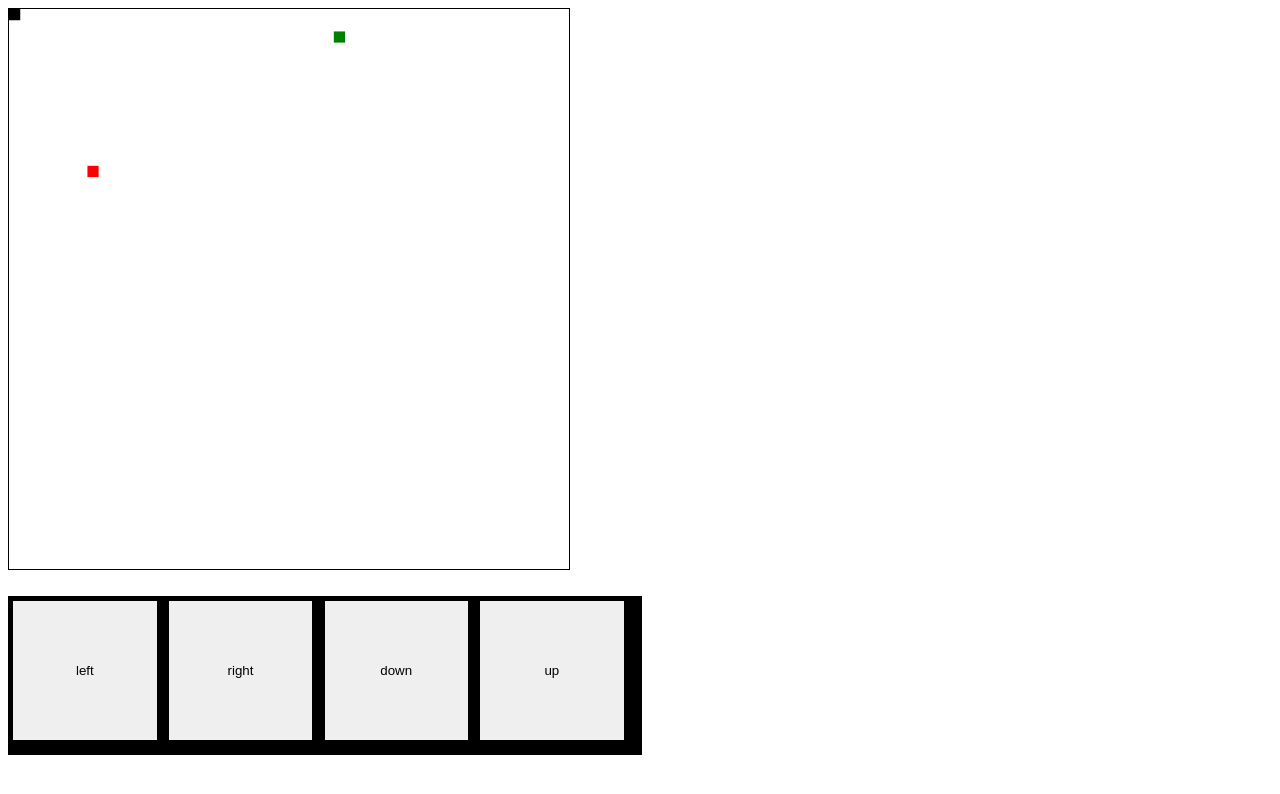
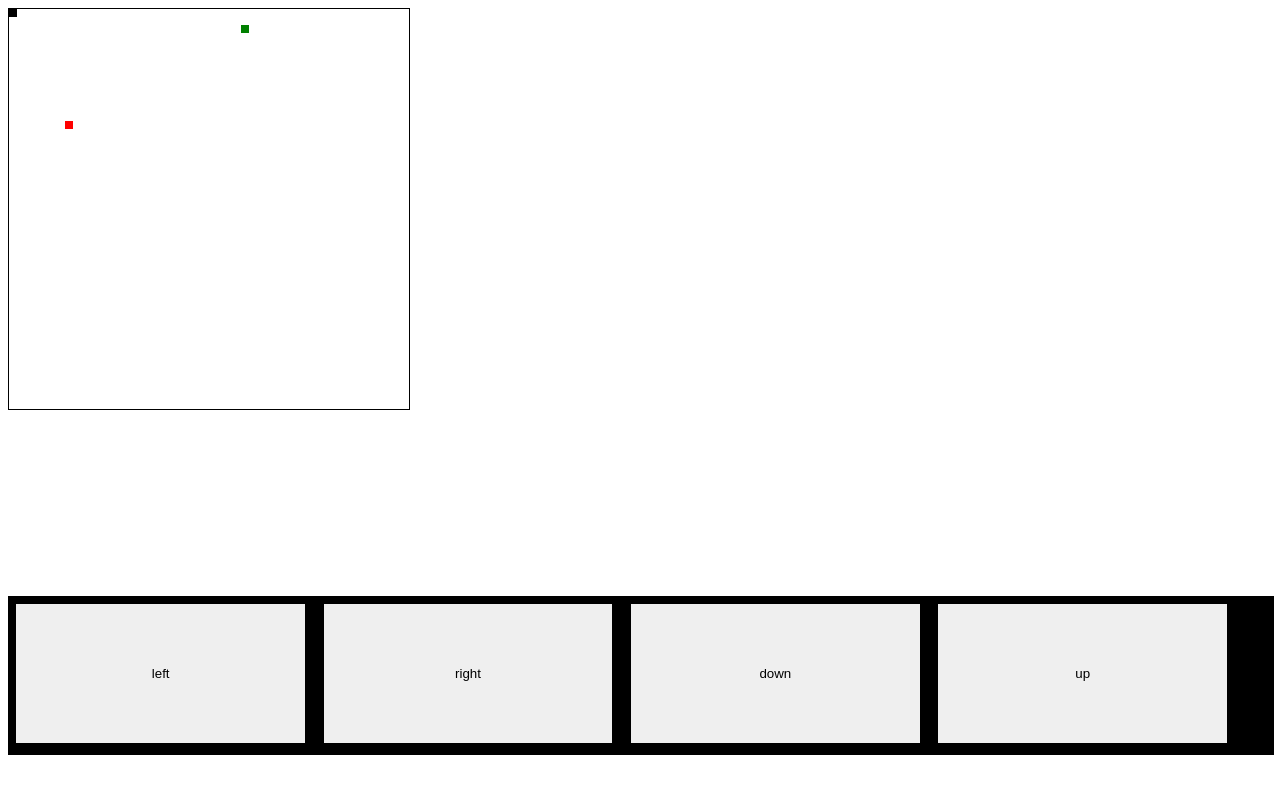
Before and after one commit to vivekjagannath/WireBuzz, a plain HTML site: page snake.html in a window 1280 px wide. Drawn offline with Linux system fonts and the light colour scheme.

Commit message:
layout changed

```diff
--- a/snake.html
+++ b/snake.html
@@ -9,13 +9,13 @@
 
         #gameCanvas {
             position: absolute;
-            height: 70vh;
-            width: 70vh;
+            height: 50vh;
+            width: 50vh;
             border: 1px solid black;
         }
 
         #controlButtons {
-            width: 50%;
+            width: 100%;
             height: 20%;
             border: 1px solid black;
             background-color: black;
```
